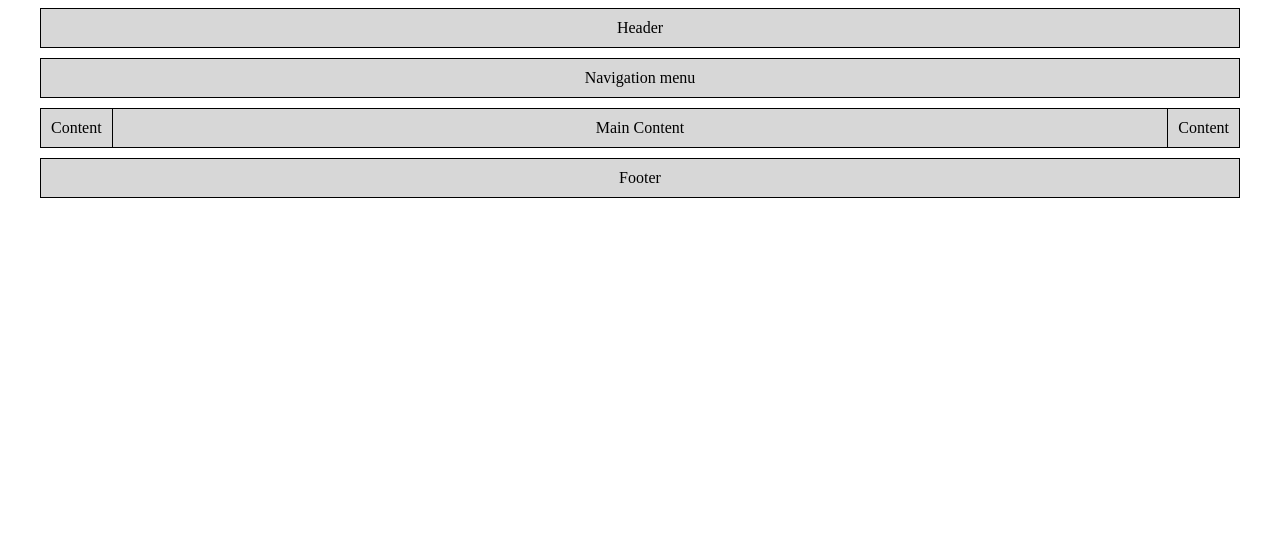
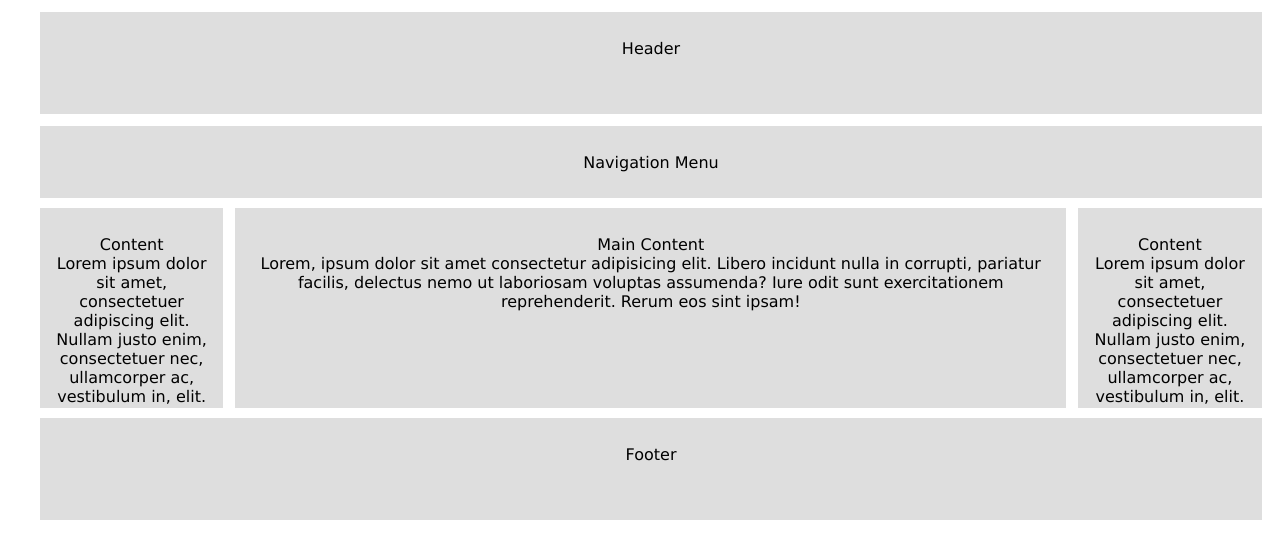
Before and after one commit to skibar101/WA, a plain HTML site: page DU 9/index.html in a window 1280 px wide. Drawn offline with Linux system fonts and the light colour scheme.

Commit message:
First Commit

```diff
--- a/DU 9/index.html
+++ b/DU 9/index.html
@@ -10,13 +10,14 @@
 </head>
 <body>
     <div class="container">
-        <header class="header">Header</header>
-        <nav class="navbar">Navigation menu</nav>
-        <div class="content">   </div>
-        <section class="left-section">Content</section>
-        <section class="right-section">Content</section>
-        <main class="main">Main Content</main>
-        <footer class="footer">Footer</footer>
+        <header><p>Header</p></header>
+        <nav><p>Navigation Menu</p></nav>
+        <div class="content">
+        <aside class="left-section"><p>Content<br>Lorem ipsum dolor sit amet, consectetuer adipiscing elit. Nullam justo enim, consectetuer nec, ullamcorper ac, vestibulum in, elit.   </p></aside>
+        <main><p>Main Content<br>Lorem, ipsum dolor sit amet consectetur adipisicing elit. Libero incidunt nulla in corrupti, pariatur facilis, delectus nemo ut laboriosam voluptas assumenda? Iure odit sunt exercitationem reprehenderit. Rerum eos sint ipsam!</p></main>
+        <aside class="right-section"><p>Content<br>Lorem ipsum dolor sit amet, consectetuer adipiscing elit. Nullam justo enim, consectetuer nec, ullamcorper ac, vestibulum in, elit.</p></aside>
+    </div>
+        <footer><p>Footer</p></footer>
     </div>
 
 
--- a/DU 9/style.css
+++ b/DU 9/style.css
@@ -1,30 +1,79 @@
 
 .container{
-    width: 1200px;
-
+    max-width: 1200px;
     margin: 0 auto
 }
 
-.header,
-.navbar,
-.main,
-.left-section,
-.right-section,
-.footer
- {
-    text-align: center;
-    border: 1px solid #000;
-    margin-bottom: 10px;
-    padding: 10px;
-    background-color: rgb(215, 215, 215);
+.content{
+    width: 1221.6px;
+    display: table;
 }
 
-.left-section {
+aside,
+main{
+
+    height: 200px;
     float: left;
+    box-sizing: border-box;
+    display: table-cell;
+    padding: 5px;
+}
+
+nav,
+header{
+    width: 100%;
+}
+
+nav{
+    height: 50px;
+    margin: 1% 0;
+}
+
+header{
+    height: 80px;
+    margin: 1% 0;
+    padding: 20px;
 
 }
 
-.right-section {
-    float: right;
+main{
+    width: 68%;
+}
 
+aside{
+    width: 15%;
+    height: auto;
+    margin-left: auto;
+    height: 200px;
 }
+
+footer{
+    float: none;
+    clear: both;
+    height: 80px;
+    width: 100%;
+    margin: 0px;
+}
+
+.left-section{
+    margin: 0px 1% 0px 0px;
+}
+
+.right-section{
+    margin: 0px 0px 1% 1%;
+}
+
+header,
+nav,
+main,
+.left-section,
+.right-section,
+footer
+ {
+    text-align: center;
+    border: 1px solid #0000;
+    margin-bottom: 10px;
+    padding: 10px;
+    background-color: #dedede;
+    font-family: "Lucida Sans";
+}
```
